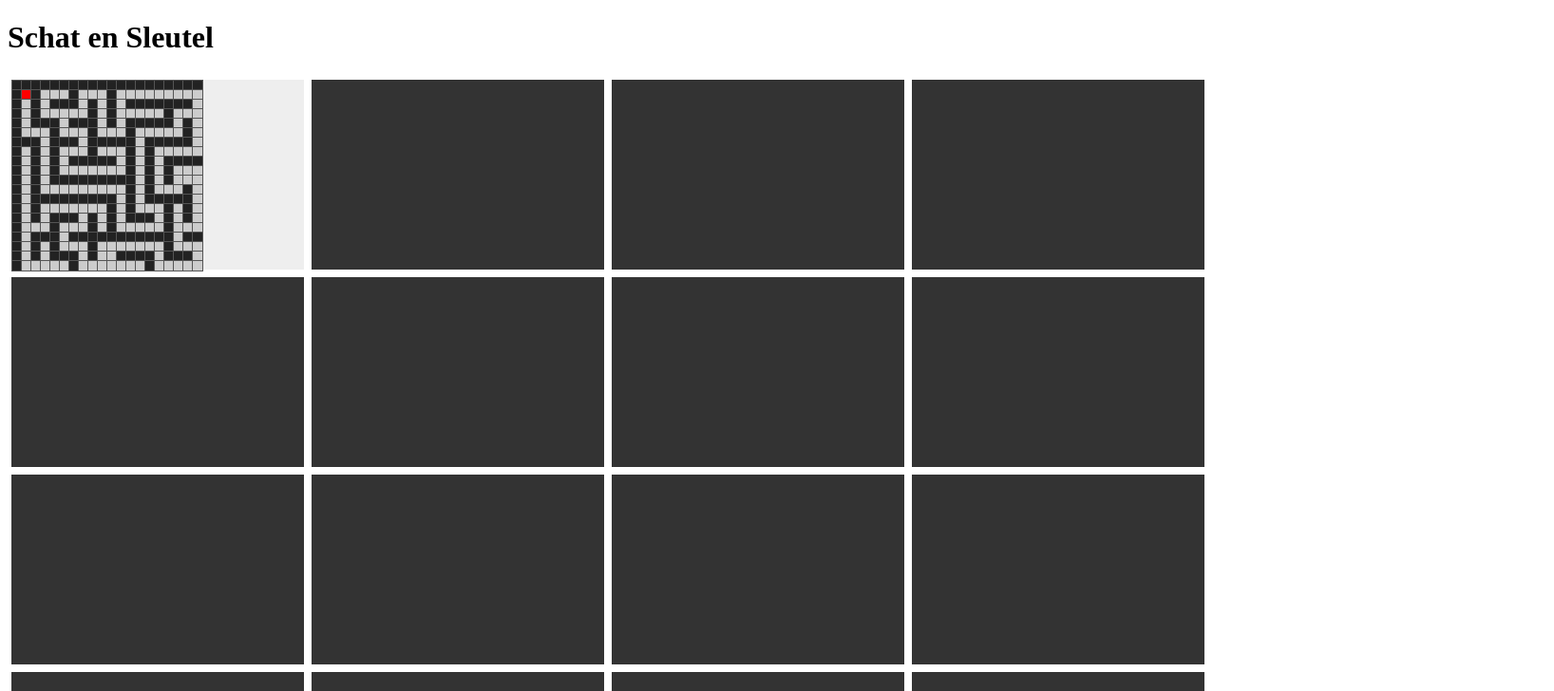
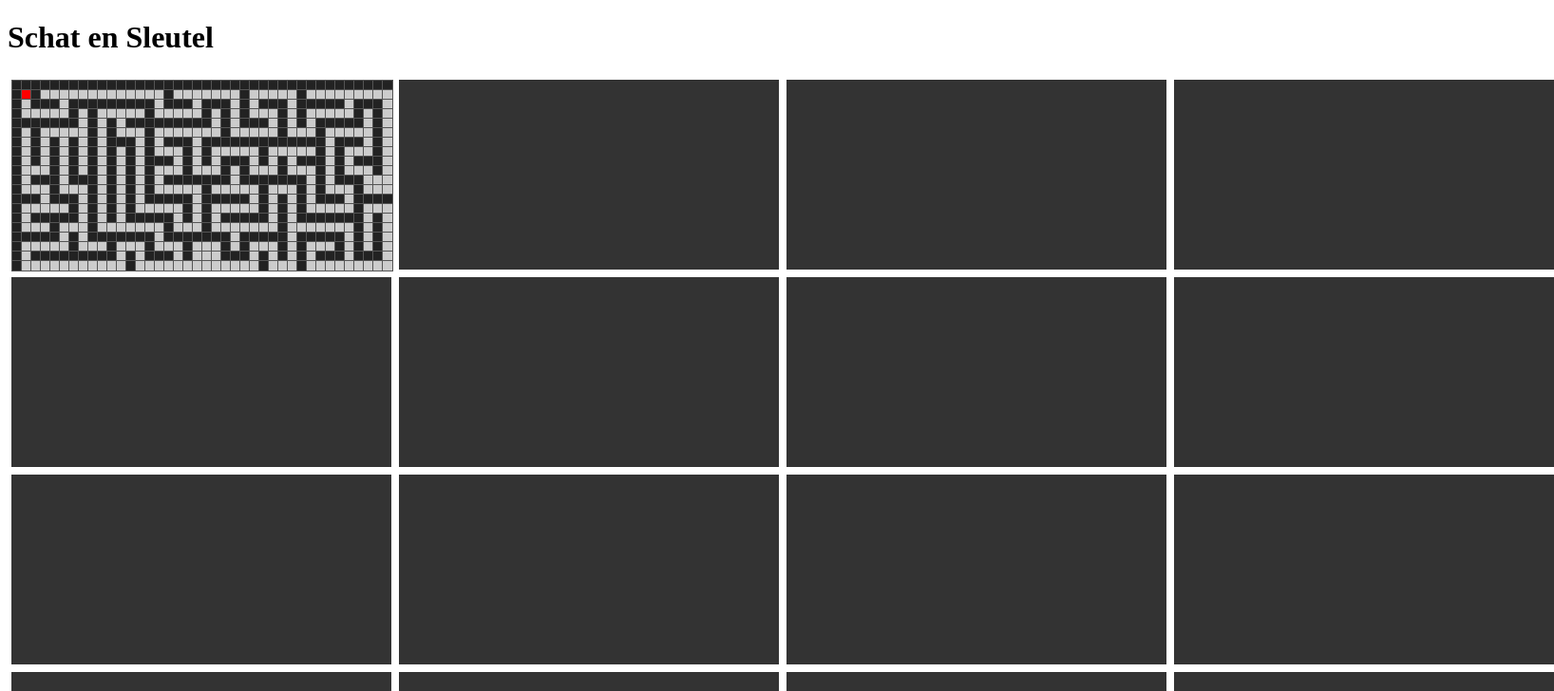
Before and after one commit to RobinS55/Sleutel, a React (Vite) app: page / in a window 1280 px wide. Shown: the top 728 px of the page at 95% size, 1636 px wide, since content can reach past the window. Built offline with nearby package versions, Linux system fonts and the light colour scheme.

Commit message:
Update Board.jsx

```diff
--- a/src/Board.jsx
+++ b/src/Board.jsx
@@ -1,12 +1,11 @@
 import React, { useState, useEffect } from "react";
 import Room from "./Room";
 
-const ROOM_WIDTH = 20;
+const ROOM_WIDTH = 40;   // 2x zo breed
 const ROOM_HEIGHT = 20;
 const BOARD_WIDTH = 4;
 const BOARD_HEIGHT = 4;
 
-// Maze generator
 function carveMaze(width, height, exits) {
   const tiles = Array.from({ length: height }, () =>
     Array.from({ length: width }, () => "wall")
@@ -35,10 +34,8 @@ function carveMaze(width, height, exits) {
     }
   }
 
-  // start ergens binnen
   dfs(1, 1);
 
-  // exits forceren
   function connectExit(exit) {
     if (!exit) return;
     tiles[exit.y][exit.x] = "path";
@@ -63,7 +60,6 @@ function generateRoom(x, y) {
     bottom: { x: Math.floor(ROOM_WIDTH / 2), y: ROOM_HEIGHT - 1 }
   };
 
-  // Startkamer: alleen rechts en onder
   if (x === 0 && y === 0) {
     exits = {
       left: null,
@@ -128,12 +124,7 @@ export default function Board() {
             newPos = { x: Math.floor(ROOM_WIDTH / 2), y: 0 };
           }
 
-          // blokkeer terug naar startkamer
-          if (
-            newRoomX === 0 &&
-            newRoomY === 0 &&
-            !(currentRoom.x === 0 && currentRoom.y === 0)
-          ) {
+          if (newRoomX === 0 && newRoomY === 0 && !(currentRoom.x === 0 && currentRoom.y === 0)) {
             return;
           }
 
```
